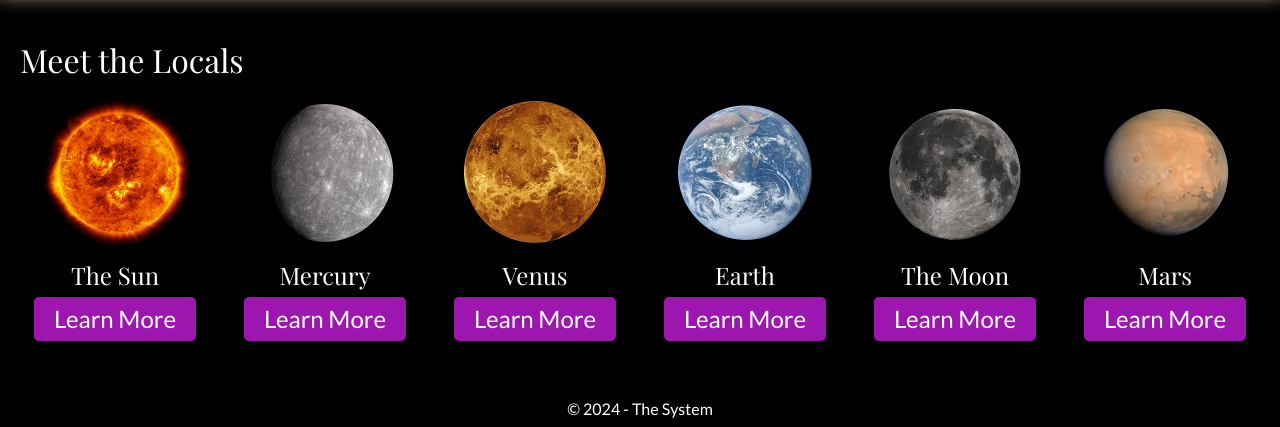
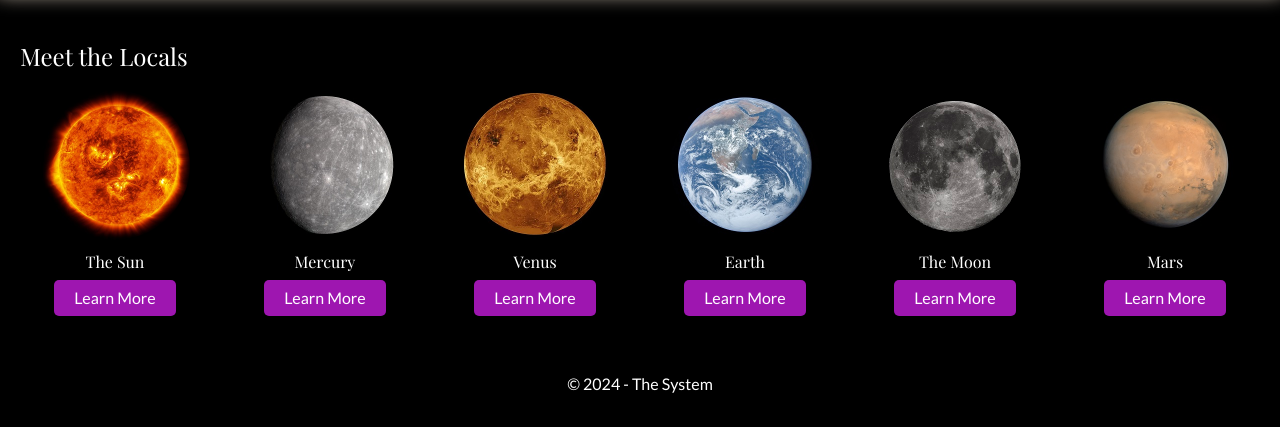
Before and after one commit to wick0081/mtm6201-week1, a plain HTML site: page index.html in a window 1280 px wide. Shown: the part 530-957 px from the top of the page. After the commit the page ends 932 px from the top, so only its background shows below. Drawn offline with nearby package versions, Linux system fonts and the light colour scheme.

Commit message:
updates css

```diff
--- a/css/styles.css
+++ b/css/styles.css
@@ -118,14 +118,13 @@ header a.contact {
 }
 
 .locals {
-    font-size: 24px;
     padding: 50px 20px;
     text-align: left;
 }
 
 .locals h2 {
     font-family: var(--font-secondary);
-    font-size: 2rem;
+    font-size: 1.5rem;
 }
 
 .planets {
```
